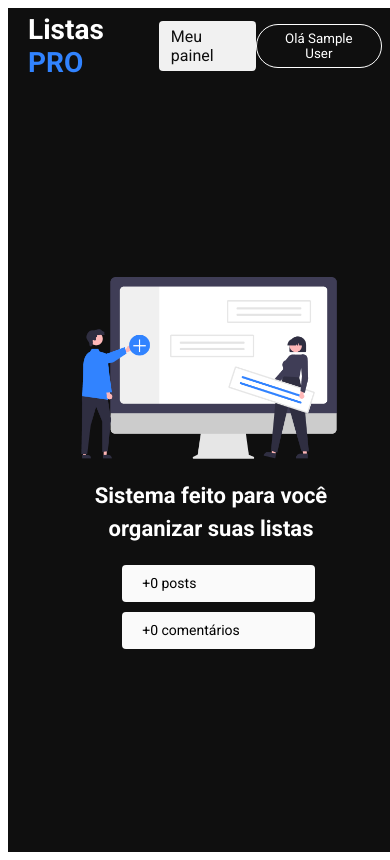
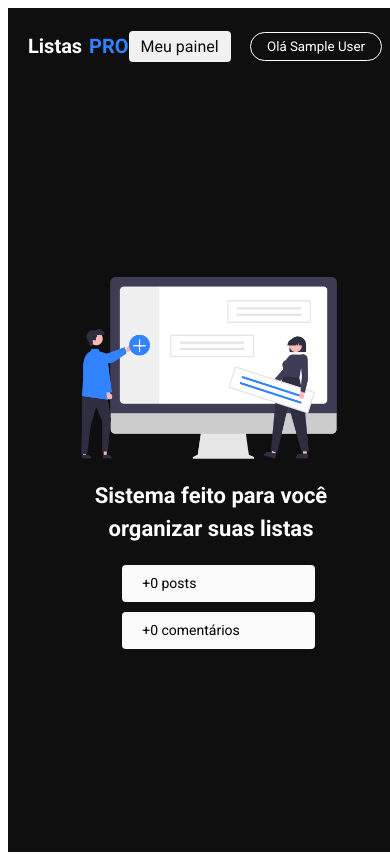
Before and after one commit to MikeSV2809/ListasPRO, a Next.js app: page / in a window 390 px wide. Shown: the top 860 px of the page. Built offline with nearby package versions, Linux system fonts and the light colour scheme; no server answers; the database is empty; sample sign-in values are in the browser's storage.

Commit message:
Alterações no css

```diff
--- a/src/components/header/styles.module.css
+++ b/src/components/header/styles.module.css
@@ -44,6 +44,7 @@
     cursor: pointer;
     transition: all 0.4s;
     font-family: "Roboto", sans-serif;
+    padding-left: 5px;
 }
 
 .loginButton:hover {
@@ -85,7 +86,11 @@
 
 @media (max-width: 480px) {
     .logo {
-        font-size: 28px; /* Ajusta o tamanho da fonte da logo para telas pequenas */
+        font-size: 20px; /* Ajusta o tamanho da fonte da logo para telas pequenas */
+    }
+
+    .logo span {
+        font-size: 20px;
     }
 
     .loginButton {
--- a/src/components/header/textarea/styles.module.css
+++ b/src/components/header/textarea/styles.module.css
@@ -1,6 +1,6 @@
 .textarea {
     width: 100%;
-    max-width: 1006px;
+    max-width: 1200px;
     resize: none;
     height: 160px;
     border-radius: 8px;
--- a/src/pages/dashboard/styles.module.css
+++ b/src/pages/dashboard/styles.module.css
@@ -1,6 +1,6 @@
 .container {
     width: 100%;
-    min-height: 100vh;
+    max-width: 1200px;
     display: flex;
     flex-direction: column;
 }
```
